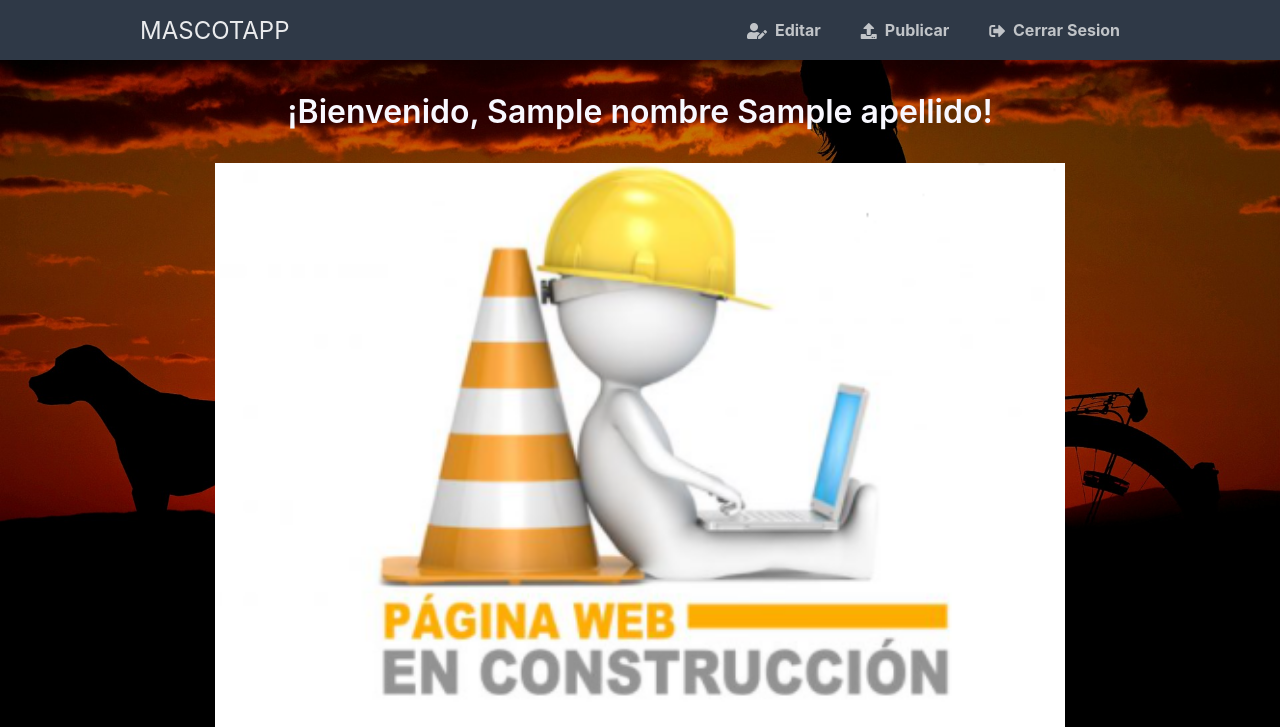
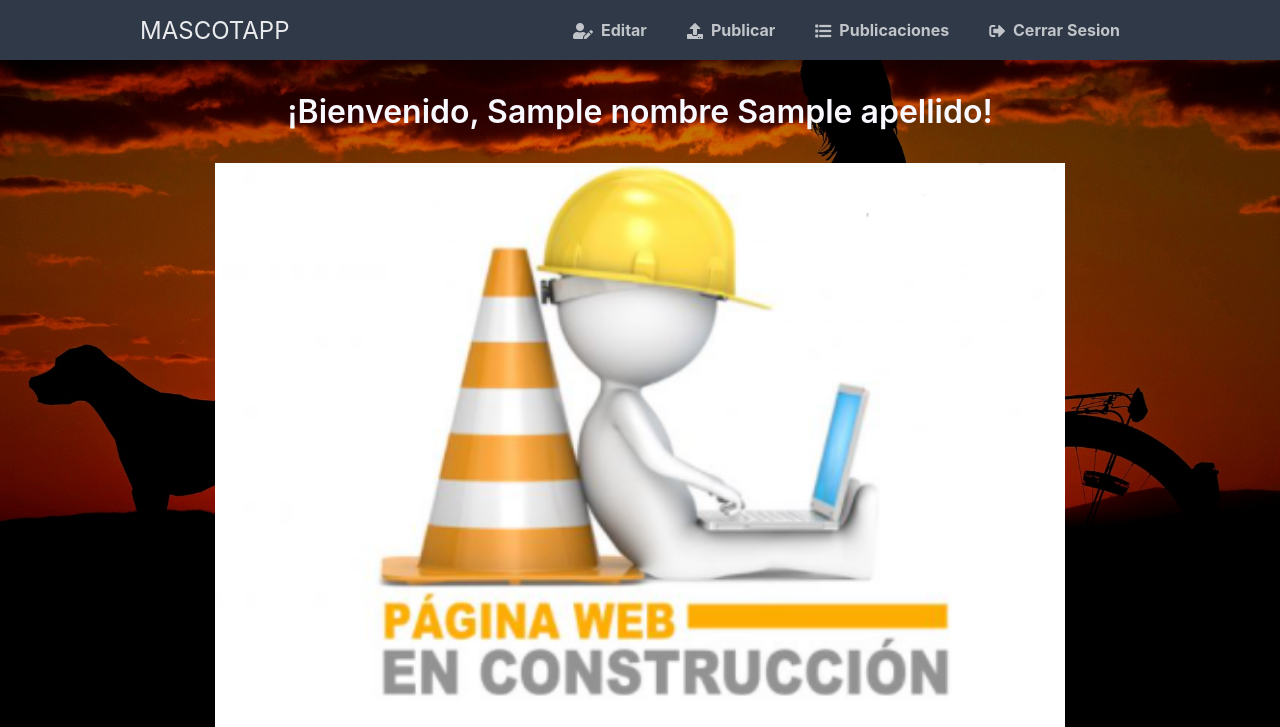
Before and after one commit to paulacarbone/MascotApp2022, a Python web app: template templates/home.html in a window 1280 px wide. Shown: the top 727 px of the page. Run offline with Jinja, Linux system fonts and the light colour scheme; the template is opened without the code that fills it: most values are stand-ins (such as "Sample title", 1, 10 or a date in 2020).

Commit message:
link de publicaciones

```diff
--- a/templates/layout.html
+++ b/templates/layout.html
@@ -14,6 +14,7 @@
 				<h1>MASCOTAPP</h1>
                 <a href="{{ url_for('edit') }}"><i class="fas fa-user-edit"></i>Editar</a>
 				<a href="{{ url_for('publicacion') }}"><i class="fas fa-regular fa-upload"></i>Publicar</a>
+				<a href="{{ url_for('publicaciones') }}"><i class="fas fa-regular fa-list"></i>Publicaciones</a>
 				<a href="{{ url_for('logout') }}"><i class="fas fa-sign-out-alt"></i>Cerrar Sesion</a>
 			</div>
 		</nav>
```
